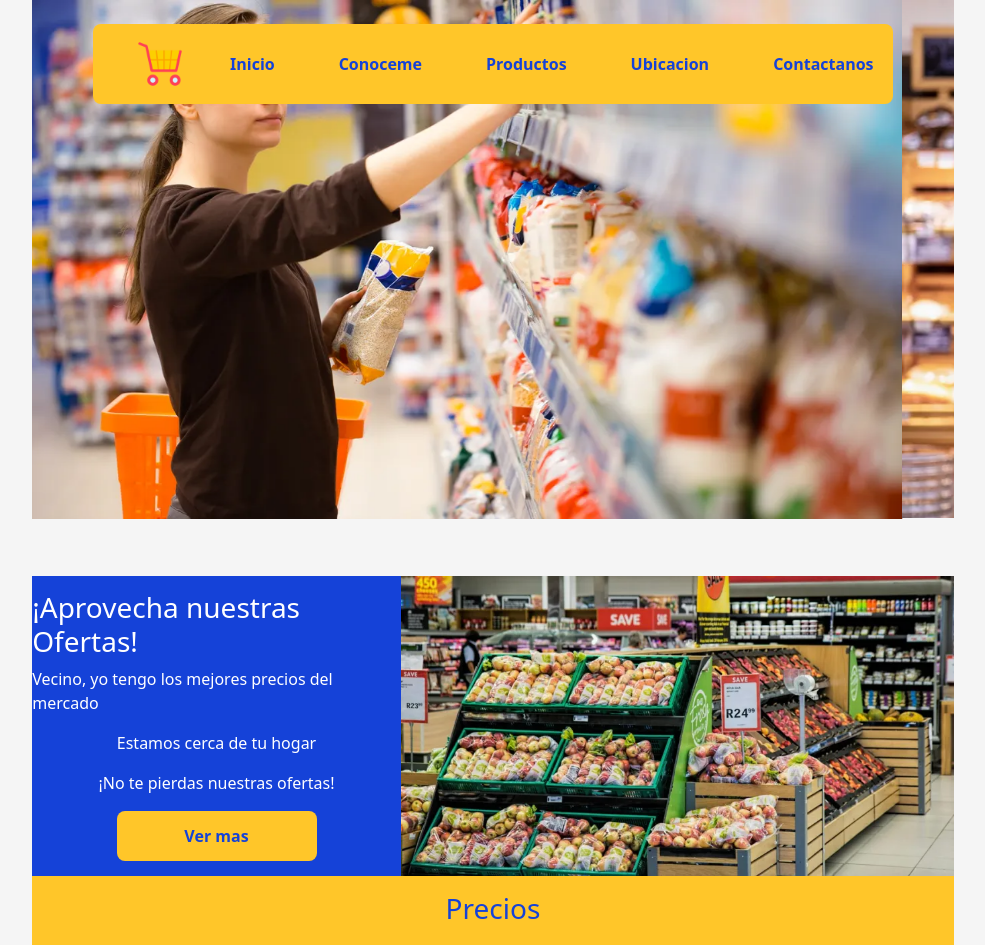
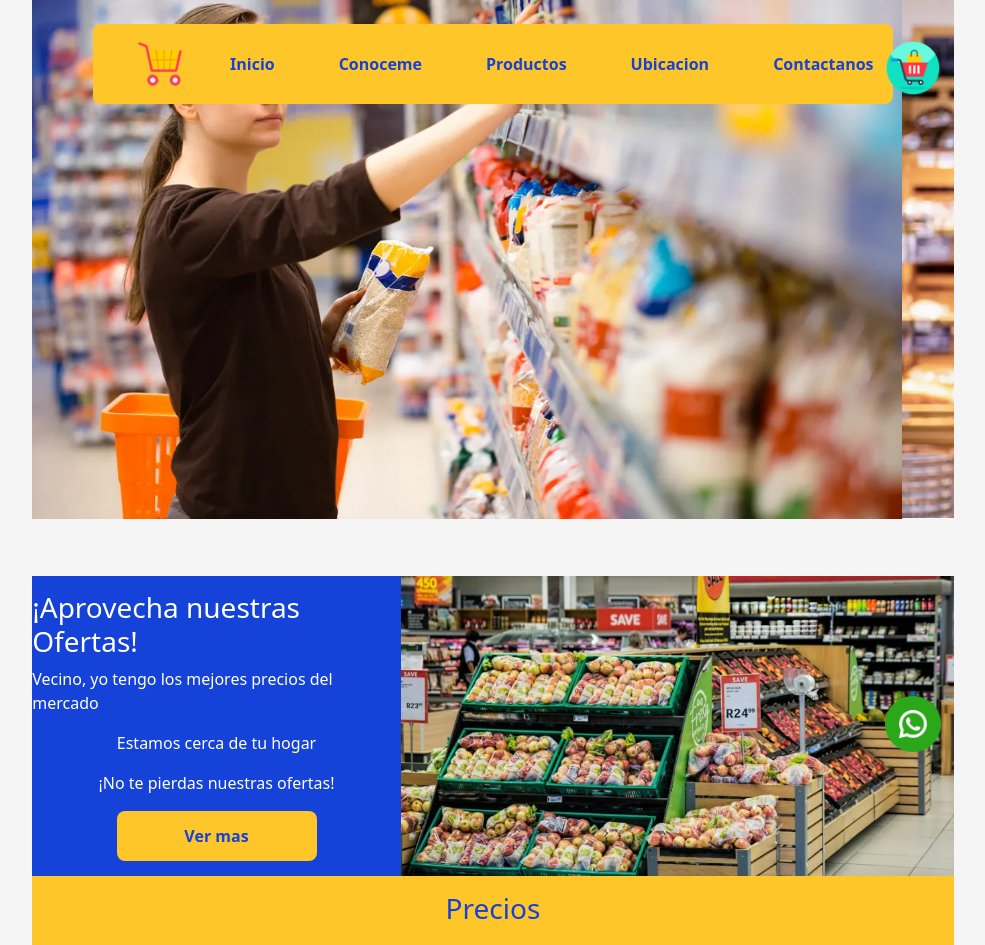
Before and after one commit to ManuelNunja/proyecto_arquitecturas, a plain HTML site: page index.html in a window 1280 px wide. Shown: the top 945 px of the page, without its empty margins (147-1132 px from the left). Drawn offline with nearby package versions, Linux system fonts and the light colour scheme.

Commit message:
iconos flotantes

```diff
--- a/css/style.css
+++ b/css/style.css
@@ -240,10 +240,31 @@ body .containerSite .copyright {
 }
 body .containerSite .copyright p {
   padding-top: 8px;
-  padding-bottom: 8px;
+  padding-bottom: 0px;
   text-align: center;
   font-size: 12px;
   font-weight: bold;
+}
+body .whatsapp {
+  width: 56px;
+  height: 56px;
+  right: 192px;
+  bottom: 48px;
+  z-index: 999999999;
+  background-color: transparent;
+  display: flex;
+  position: fixed;
+}
+body .carrito {
+  width: 56px;
+  height: 56px;
+  right: 192px;
+  top: 40px;
+  z-index: 999999999;
+  background-color: transparent;
+  display: flex;
+  position: fixed;
+  cursor: pointer;
 }
 
 .carousel-item {
--- a/index.html
+++ b/index.html
@@ -230,6 +230,14 @@
         </footer>
         <div class="copyright"><p>&copy; Minimarket 2024</p></div>
     </div>
+    <div class="whatsapp">
+        <a href="https://api.whatsapp.com/send/?phone=%2B51920212623&text&type=phone_number&app_absent=0" target="_blank">
+            <img src="images/icon/whatsapp.png" width="56px">
+        </a>
+    </div>
+    <div class="carrito">
+        <img src="images/icon/logo2.png" width="56px">
+    </div>
     <script src="https://cdn.jsdelivr.net/npm/bootstrap@5.3.3/dist/js/bootstrap.bundle.min.js" integrity="sha384-YvpcrYf0tY3lHB60NNkmXc5s9fDVZLESaAA55NDzOxhy9GkcIdslK1eN7N6jIeHz" crossorigin="anonymous"></script>
 </body>
 </html>
```
Also changed, not shown: images/icon/whatsapp.png (added), 1 other file.
